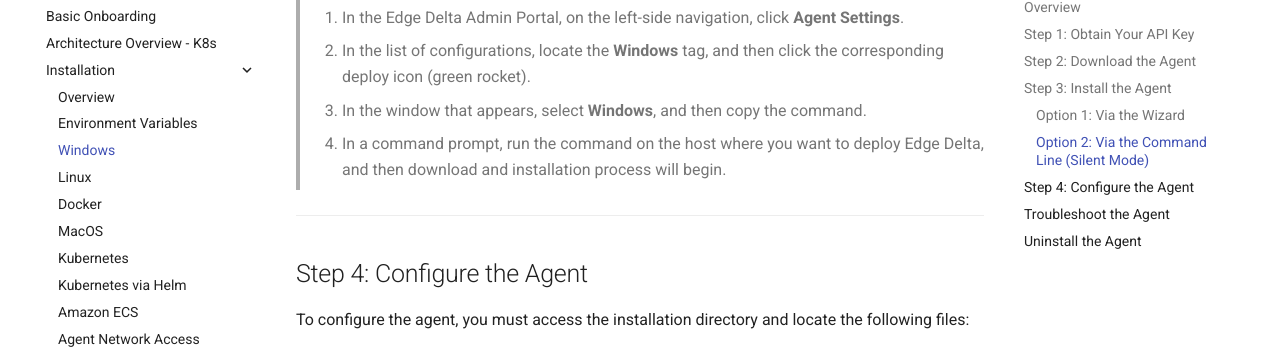
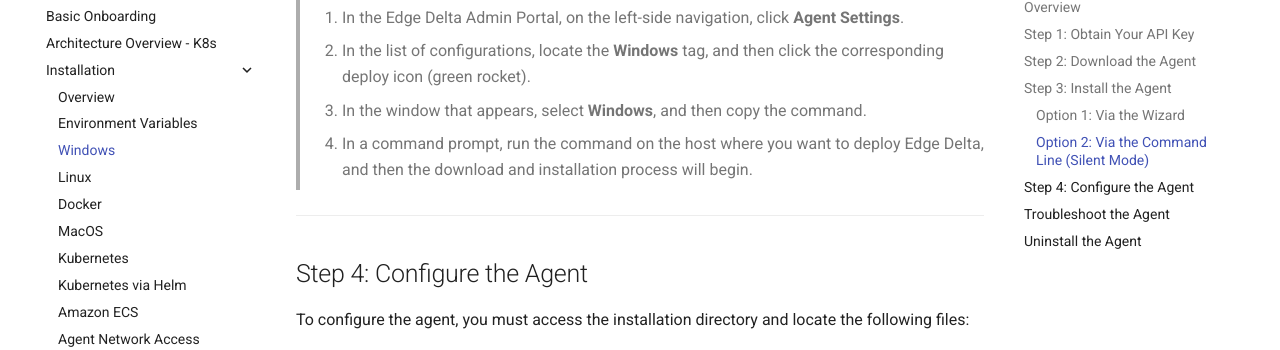
Before and after one commit to edgedelta/docs, an MkDocs documentation site: the page built from docs/installation/windows.md, in a window 1280 px wide and 900 px high, scrolled down 1662 px. Shown: the part 126-476 px from the top of the window. Built offline with MkDocs 1.6.1 and Material for MkDocs 9.7.7, drawn with Linux system fonts in a browser that asks for light colours.

Commit message:
Update windows.md

```diff
--- a/docs/installation/windows.md
+++ b/docs/installation/windows.md
@@ -73,7 +73,7 @@ start /wait msiexec /qn /i edgedelta-version_64bit.msi APIKEY="<YOUR_API_KEY>"
 
 > 3. In the window that appears, select **Windows**, and then copy the command.
 
-> 4. In a command prompt, run the command on the host where you want to deploy Edge Delta, and then download and installation process will begin.
+> 4. In a command prompt, run the command on the host where you want to deploy Edge Delta, and then the download and installation process will begin.
 
 ***
 
```
